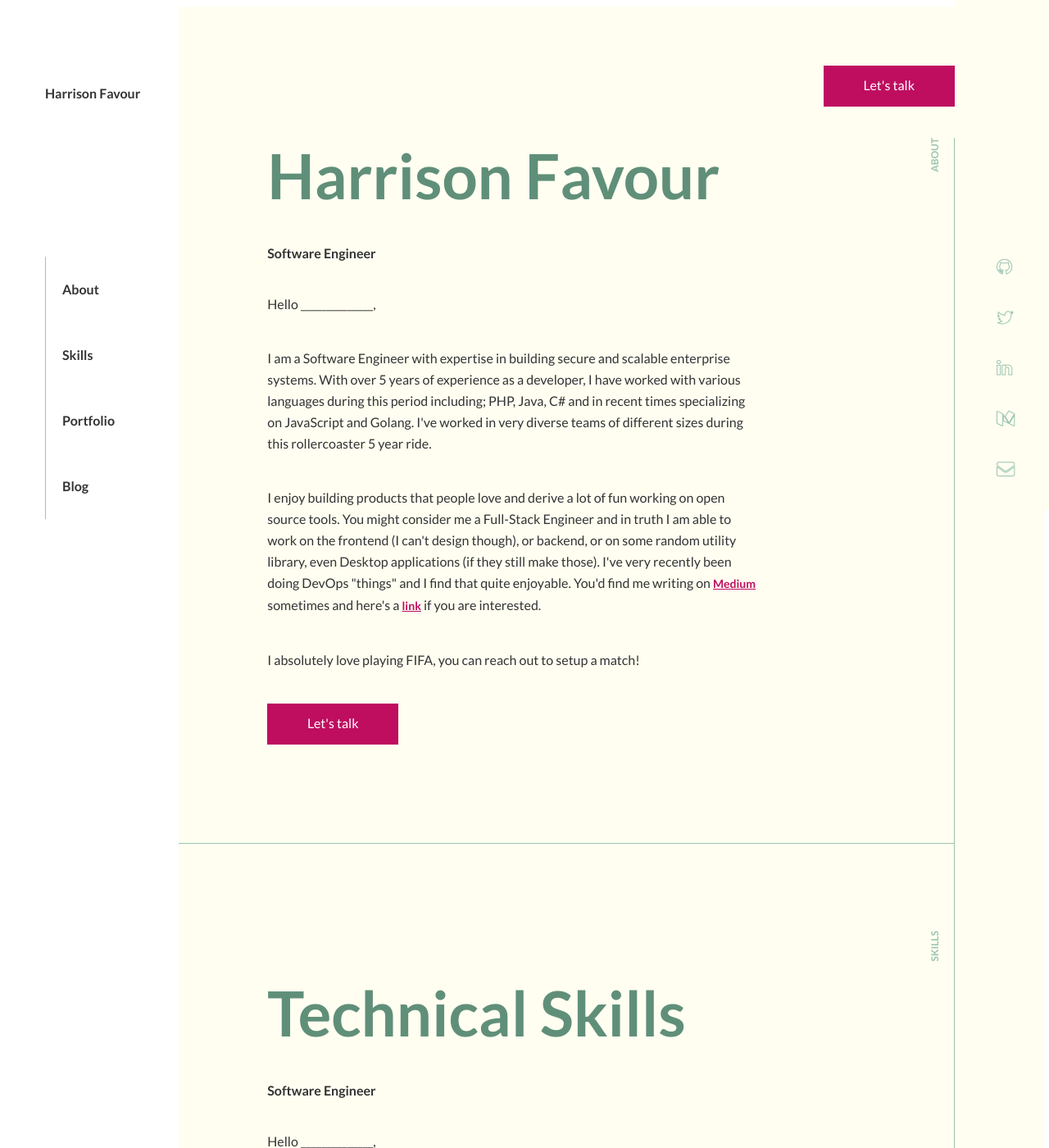
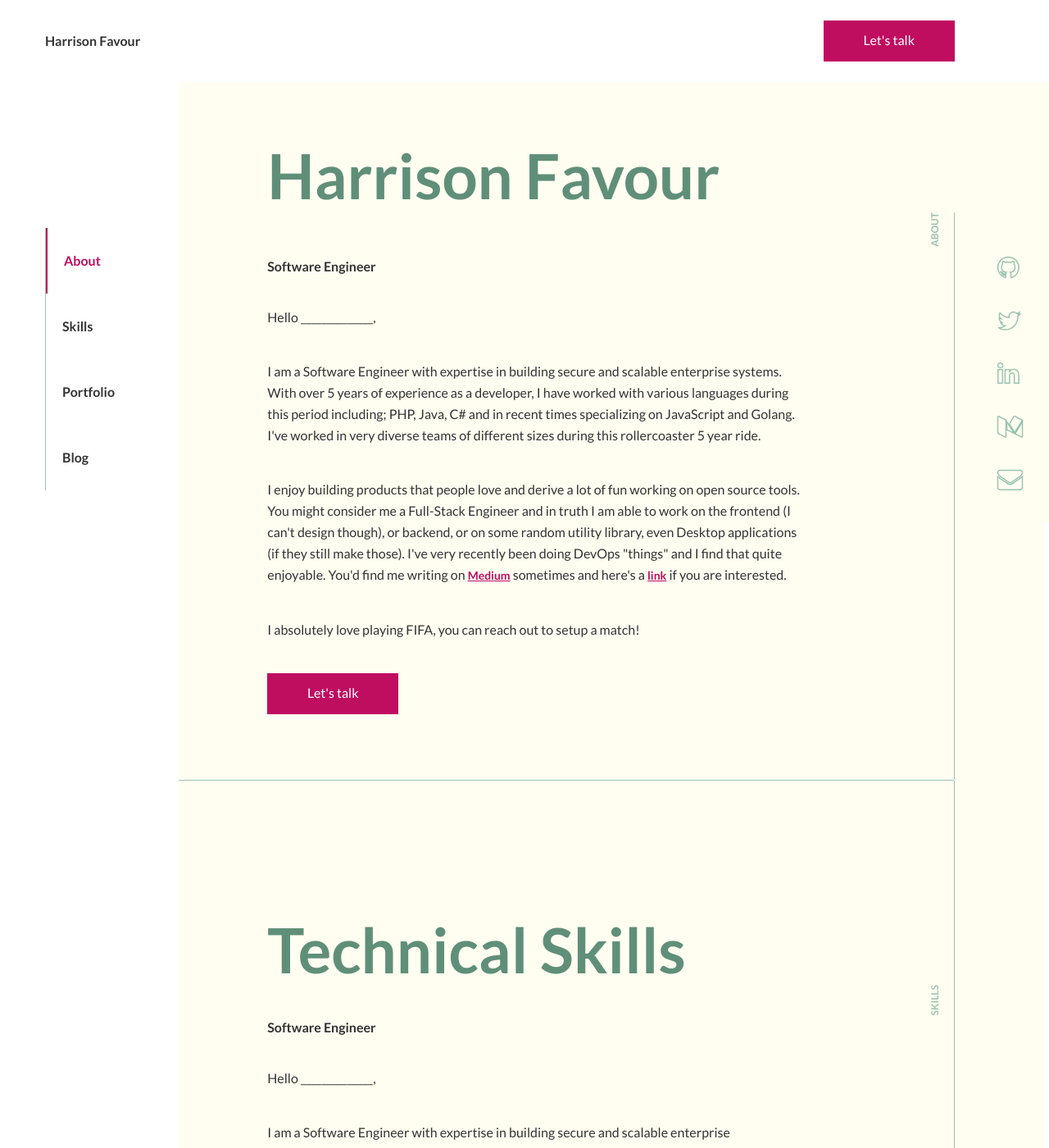
Before and after one commit to grantfayvor/grantfayvor.github.io, a Jekyll site: the page built from index.html, in a window 1280 px wide and 1400 px high. Shown: the whole window at 82% size. Built offline with Jekyll 4.4.1, drawn with Linux system fonts in a browser that asks for light colours.

Commit message:
styling fixes.

```diff
--- a/_layouts/default.html
+++ b/_layouts/default.html
@@ -16,6 +16,14 @@
 </head>
 
 <body>
+  <header class="main__header">
+    <div>
+      <p>Harrison Favour</p>
+    </div>
+    <div class="contact__container">
+      <a class="contact__link" href="mailto:fayvorharrison101@gmail.com">Let's talk</a>
+    </div>
+  </header>
   <section class="coverall">
     <aside class="nav__aside">
       <nav class="sidenav">
@@ -29,9 +37,6 @@
       </nav>
     </aside>
     <main id="main-container" class="main__container">
-      <div class="contact__container">
-        <a class="contact__link" href="mailto:fayvorharrison101@gmail.com">Let's talk</a>
-      </div>
       <aside class="nav__mobile__aside">
         <div class="nav__header__container">
           <p class="nav__header">Harrison Favour</p>
--- a/index.html
+++ b/index.html
@@ -2,14 +2,15 @@
 title: Harrison Favour
 layout: default
 ---
+<!-- <p id="about" style="position:absolute;top:0;visibility:hidden;display:block;">about section placeholder</p> -->
 
 <section id="about">
+  <header>
+    <h1>Harrison Favour</h1>
+  </header>
   <aside class="section__aside">
     <span>ABOUT</span>
   </aside>
-  <header>
-    <h1>Harrison Favour</h1>
-  </header>
   <article>
     <h3>Software Engineer</h3>
     <p>
@@ -38,12 +39,12 @@
 </section>
 
 <section id="skills">
+  <header>
+    <h1>Technical Skills</h1>
+  </header>
   <aside class="section__aside">
     <span>SKILLS</span>
   </aside>
-  <header>
-    <h1>Technical Skills</h1>
-  </header>
   <article>
     <h3>Software Engineer</h3>
     <p>
@@ -70,12 +71,12 @@
   </article>
 </section>
 <section id="portfolio">
+  <header>
+    <h1>Portfolio</h1>
+  </header>
   <aside class="section__aside">
     <span>PORTFOLIO</span>
   </aside>
-  <header>
-    <h1>Portfolio</h1>
-  </header>
   <article>
     <p>
       Hey, what have I done during my time as a Software Developer? Well here you find out.
--- a/style.css
+++ b/style.css
@@ -24,12 +24,13 @@
 
 .fa.fa-lg {
   color: transparent;
-  -webkit-text-stroke-width: 1px;
+  font-size: 30px;
+  -webkit-text-stroke-width: 1.5px;
   -webkit-text-stroke-color: var(--secondary-color);
 }
 
 .fa.fa-lg:hover {
-  color: var(--tertiary-color);
+  color: var(--secondary-color);
 }
 
 .card__link {
@@ -53,7 +54,7 @@
 .main__container {
   width: 82.51%;
   background: var(--primary-color);
-  padding-top: 80px;
+  /* padding-top: 80px; */
   vertical-align: top;
   position: absolute;
   left: 17.0%;
@@ -74,13 +75,34 @@
   top: 0;
 }
 
+.main__header {
+  height: 100px;
+  width: 100vw;
+  background: var(--white);
+  position: fixed;
+  top: 0;
+  z-index: 9999;
+}
+
+.main__header>div:first-child {
+  position: fixed;
+  top: 40px;
+  width: 17.0%;
+}
+
+.main__header p {
+  margin-top: 0px;
+  margin-left: 21.6%;
+  font-weight: bold;
+  font-size: 16px;
+}
+
 .sidenav {
   margin-left: 21.6%;
 }
 
-.sidenav>p {
-  font-weight: bold;
-  font-size: 16px;
+.sidenav>p:first-child {
+  display: none;
 }
 
 nav>ul {
@@ -115,15 +137,47 @@
 }
 
 section#about {
-  margin-top: 80px;
+  padding-right: 0px;
+  width: 79.36%;
+  border-right: none;
+  padding-bottom: 0px;
 }
 
 section#about>.section__aside {
   margin-top: 0px;
 }
 
+section#about>article {
+  border-right: 1px solid var(--secondary-color);
+  padding-right: 22.36%;
+  padding-bottom: 80px;
+  padding-top: 40px;
+  margin-right: -1px;
+}
+
+section#about>article>.contact__link {
+  margin-bottom: 0px;
+}
+
+section#about>header {
+  margin-top: 160px;
+}
+
 section#about>header>h1 {
   margin-top: 0px;
+  margin-bottom: 0px;
+}
+
+section#end {
+  margin-top: 40px;
+  border: 1px solid transparent;
+}
+
+section#end p {
+  font-style: normal;
+  font-weight: normal;
+  font-size: 16px;
+  color: var(--tertiary-color);
 }
 
 .main__container>section {
@@ -177,7 +231,7 @@
 .section__aside {
   position: absolute;
   right: 10%;
-  margin-top: 10%;
+  margin-top: -4%;
   writing-mode: vertical-lr;
   -webkit-text-orientation: mixed;
   text-orientation: mixed;
@@ -220,7 +274,7 @@
 .contact__container {
   width: 90%;
   position: fixed;
-  top: 80px;
+  top: 25px;
   right: 9%;
   z-index: 9999;
 }
@@ -270,11 +324,23 @@
 }
 
 @media (max-width: 600px) {
-  .contact__container, .section__aside {
+  .contact__container, .section__aside, .main__header {
     display: none;
   }
   section#about {
     margin-top: 55px;
+    width: 92vw;
+    padding-right: 4vw;
+  }
+  .sidenav>p:first-child {
+    display: inherit;
+  }
+  section#about>header {
+    margin-top: 0px;
+  }
+  section#about>article {
+    border-right: none;
+    padding-right: 0px;
   }
   .social__aside {
     bottom: 0;
@@ -340,9 +406,6 @@
   .nav__toggle {
     visibility: visible;
   }
-  /* .nav__toggle__collapse {
-    visibility: visible;
-  } */
   .nav__header {
     position: fixed;
     left: 15px;
```
